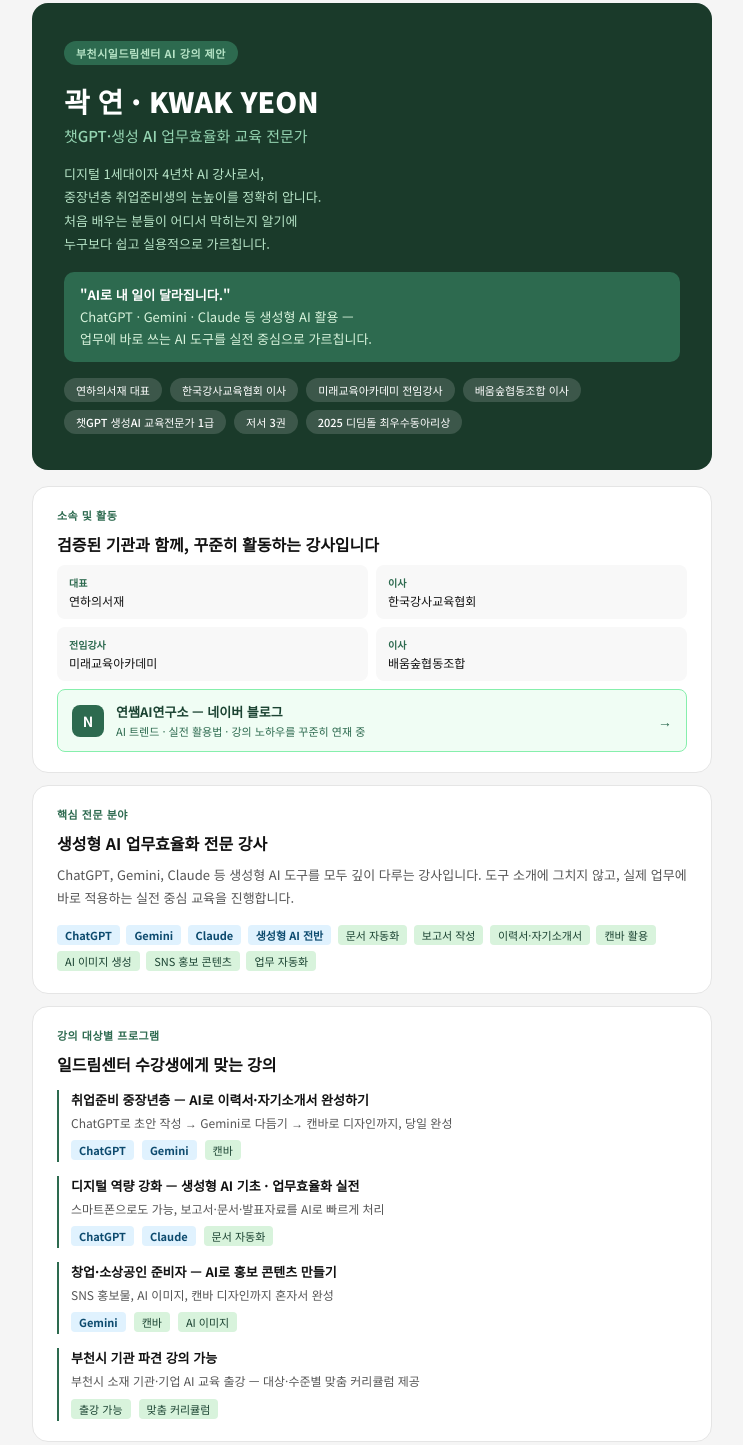
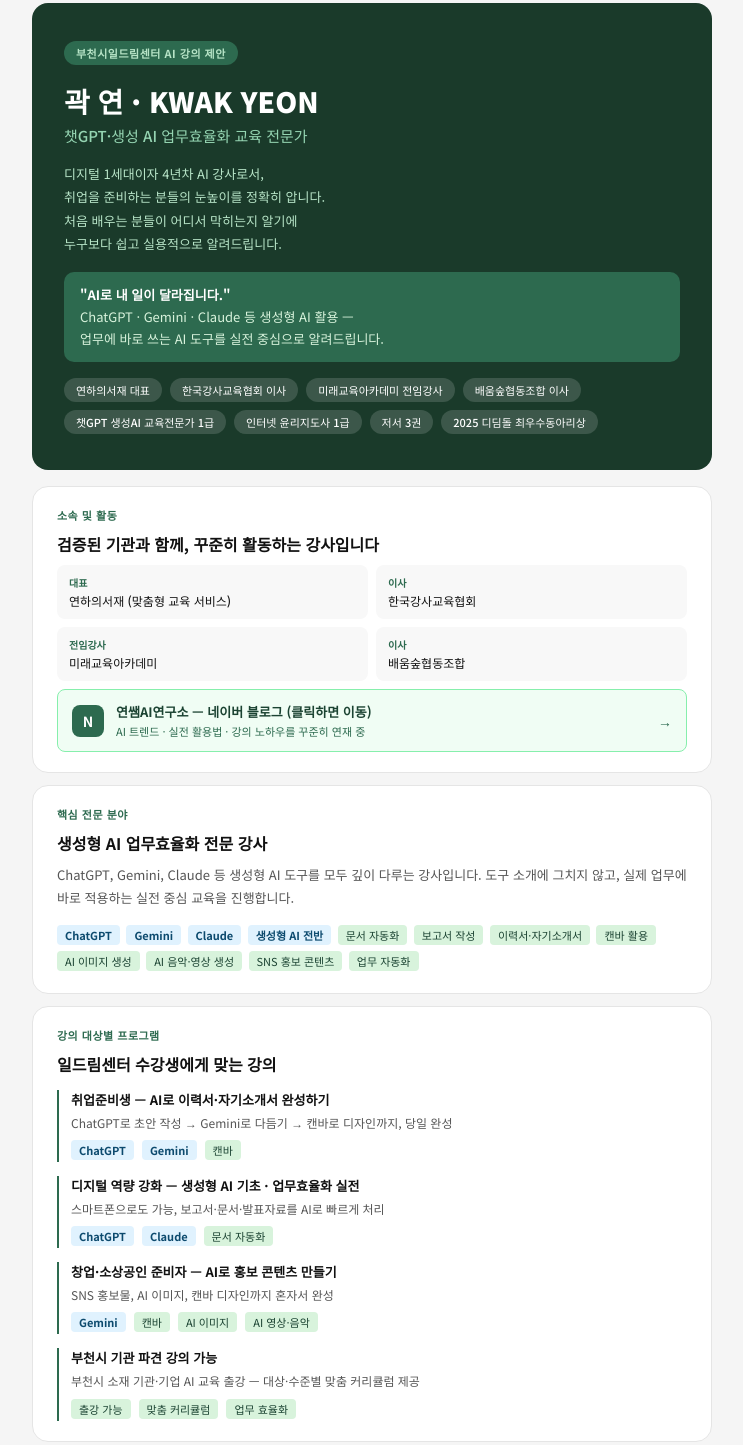
Before and after one commit to digitalyeonssam1/ildream-landing, a plain HTML site: page index.html in a window 1280 px wide. Shown: the part 37-1482 px from the top of the page, without its empty margins (268-1011 px from the left). Drawn offline with Linux system fonts and the light colour scheme.

Commit message:
Update index.html

```diff
--- a/index.html
+++ b/index.html
@@ -219,14 +219,14 @@
     <div class="hero-title">챗GPT·생성 AI 업무효율화 교육 전문가</div>
     <div class="hero-desc">
       디지털 1세대이자 4년차 AI 강사로서,<br>
-      중장년층 취업준비생의 눈높이를 정확히 압니다.<br>
+      취업을 준비하는 분들의 눈높이를 정확히 압니다.<br>
       처음 배우는 분들이 어디서 막히는지 알기에<br>
-      누구보다 쉽고 실용적으로 가르칩니다.
+      누구보다 쉽고 실용적으로 알려드립니다.
     </div>
     <div class="hero-highlight">
       <strong>"AI로 내 일이 달라집니다."</strong><br>
       ChatGPT · Gemini · Claude 등 생성형 AI 활용 —<br>
-      업무에 바로 쓰는 AI 도구를 실전 중심으로 가르칩니다.
+      업무에 바로 쓰는 AI 도구를 실전 중심으로 알려드립니다.
     </div>
     <div class="badge-row">
       <span class="badge">연하의서재 대표</span>
@@ -234,6 +234,7 @@
       <span class="badge">미래교육아카데미 전임강사</span>
       <span class="badge">배움숲협동조합 이사</span>
       <span class="badge">챗GPT 생성AI 교육전문가 1급</span>
+      <span class="badge">인터넷 윤리지도사 1급</span>
       <span class="badge">저서 3권</span>
       <span class="badge">2025 디딤돌 최우수동아리상</span>
     </div>
@@ -243,7 +244,7 @@
     <div class="sec-label">소속 및 활동</div>
     <div class="sec-title">검증된 기관과 함께, 꾸준히 활동하는 강사입니다</div>
     <div class="org-row">
-      <div class="org-item"><div class="org-role">대표</div><div class="org-name">연하의서재</div></div>
+      <div class="org-item"><div class="org-role">대표</div><div class="org-name">연하의서재 (맞춤형 교육 서비스)</div></div>
       <div class="org-item"><div class="org-role">이사</div><div class="org-name">한국강사교육협회</div></div>
       <div class="org-item"><div class="org-role">전임강사</div><div class="org-name">미래교육아카데미</div></div>
       <div class="org-item"><div class="org-role">이사</div><div class="org-name">배움숲협동조합</div></div>
@@ -251,7 +252,7 @@
     <a class="blog-card" href="https://blog.naver.com/yeonailab" target="_blank">
       <div class="blog-icon">N</div>
       <div>
-        <div class="blog-name">연쌤AI연구소 — 네이버 블로그</div>
+        <div class="blog-name">연쌤AI연구소 — 네이버 블로그 (클릭하면 이동)</div>
         <div class="blog-desc">AI 트렌드 · 실전 활용법 · 강의 노하우를 꾸준히 연재 중</div>
       </div>
       <div class="blog-arrow">→</div>
@@ -272,6 +273,7 @@
       <span class="g-tag">이력서·자기소개서</span>
       <span class="g-tag">캔바 활용</span>
       <span class="g-tag">AI 이미지 생성</span>
+      <span class="g-tag">AI 음악·영상 생성</span>
       <span class="g-tag">SNS 홍보 콘텐츠</span>
       <span class="g-tag">업무 자동화</span>
     </div>
@@ -282,24 +284,41 @@
     <div class="sec-title">일드림센터 수강생에게 맞는 강의</div>
     <div style="margin-top: 14px;">
       <div class="course-item">
-        <div class="course-title">취업준비 중장년층 — AI로 이력서·자기소개서 완성하기</div>
+        <div class="course-title">취업준비생 — AI로 이력서·자기소개서 완성하기</div>
         <div class="course-desc">ChatGPT로 초안 작성 → Gemini로 다듬기 → 캔바로 디자인까지, 당일 완성</div>
-        <div class="tool-row"><span class="ai-tag">ChatGPT</span><span class="ai-tag">Gemini</span><span class="g-tag">캔바</span></div>
+        <div class="tool-row">
+          <span class="ai-tag">ChatGPT</span>
+          <span class="ai-tag">Gemini</span>
+          <span class="g-tag">캔바</span>
+        </div>
       </div>
       <div class="course-item">
         <div class="course-title">디지털 역량 강화 — 생성형 AI 기초 · 업무효율화 실전</div>
         <div class="course-desc">스마트폰으로도 가능, 보고서·문서·발표자료를 AI로 빠르게 처리</div>
-        <div class="tool-row"><span class="ai-tag">ChatGPT</span><span class="ai-tag">Claude</span><span class="g-tag">문서 자동화</span></div>
+        <div class="tool-row">
+          <span class="ai-tag">ChatGPT</span>
+          <span class="ai-tag">Claude</span>
+          <span class="g-tag">문서 자동화</span>
+        </div>
       </div>
       <div class="course-item">
         <div class="course-title">창업·소상공인 준비자 — AI로 홍보 콘텐츠 만들기</div>
         <div class="course-desc">SNS 홍보물, AI 이미지, 캔바 디자인까지 혼자서 완성</div>
-        <div class="tool-row"><span class="ai-tag">Gemini</span><span class="g-tag">캔바</span><span class="g-tag">AI 이미지</span></div>
+        <div class="tool-row">
+          <span class="ai-tag">Gemini</span>
+          <span class="g-tag">캔바</span>
+          <span class="g-tag">AI 이미지</span>
+          <span class="g-tag">AI 영상·음악</span>
+        </div>
       </div>
       <div class="course-item" style="margin-bottom: 0;">
         <div class="course-title">부천시 기관 파견 강의 가능</div>
         <div class="course-desc">부천시 소재 기관·기업 AI 교육 출강 — 대상·수준별 맞춤 커리큘럼 제공</div>
-        <div class="tool-row"><span class="g-tag">출강 가능</span><span class="g-tag">맞춤 커리큘럼</span></div>
+        <div class="tool-row">
+          <span class="g-tag">출강 가능</span>
+          <span class="g-tag">맞춤 커리큘럼</span>
+          <span class="g-tag">업무 효율화</span>
+        </div>
       </div>
     </div>
   </div>
@@ -340,16 +359,16 @@
   <div class="cta">
     <p>부천시일드림센터와 함께 AI 교육을 시작하고 싶습니다.<br>수강생 대상과 일정에 맞는 커리큘럼을 맞춤 제안해드립니다.</p>
     <button class="cta-btn" onclick="document.getElementById('email-popup').style.display='flex'">강의 문의하기</button>
+  </div>
 
   <div id="email-popup" style="display:none;position:fixed;top:0;left:0;width:100%;height:100%;background:rgba(0,0,0,0.5);z-index:999;align-items:center;justify-content:center;">
     <div style="background:#fff;border-radius:16px;padding:32px 28px;max-width:340px;width:90%;text-align:center;">
       <div style="font-size:15px;font-weight:700;color:#1a3a2a;margin-bottom:8px;">강의 문의 이메일</div>
       <div style="font-size:13px;color:#555;margin-bottom:16px;line-height:1.6;">아래 이메일로 문의주시면<br>빠르게 답변 드리겠습니다.</div>
-      <div id="email-addr" style="background:#f0fdf4;border:1px solid #86efac;border-radius:8px;padding:12px 16px;font-size:14px;font-weight:700;color:#1b4332;margin-bottom:16px;">digitalyeonssam1@gmail.com</div>
+      <div style="background:#f0fdf4;border:1px solid #86efac;border-radius:8px;padding:12px 16px;font-size:14px;font-weight:700;color:#1b4332;margin-bottom:16px;">digitalyeonssam1@gmail.com</div>
       <button onclick="navigator.clipboard.writeText('digitalyeonssam1@gmail.com').then(()=>{this.textContent='✓ 복사됐어요!';setTimeout(()=>{this.textContent='이메일 복사하기'},2000)})" style="background:#2d6a4f;color:#fff;border:none;border-radius:8px;padding:10px 24px;font-size:13px;font-weight:700;cursor:pointer;width:100%;margin-bottom:8px;font-family:'Noto Sans KR',sans-serif;">이메일 복사하기</button>
       <button onclick="document.getElementById('email-popup').style.display='none'" style="background:#f5f5f5;color:#555;border:none;border-radius:8px;padding:10px 24px;font-size:13px;cursor:pointer;width:100%;font-family:'Noto Sans KR',sans-serif;">닫기</button>
     </div>
-  </div>
   </div>
 
 </div>
```
